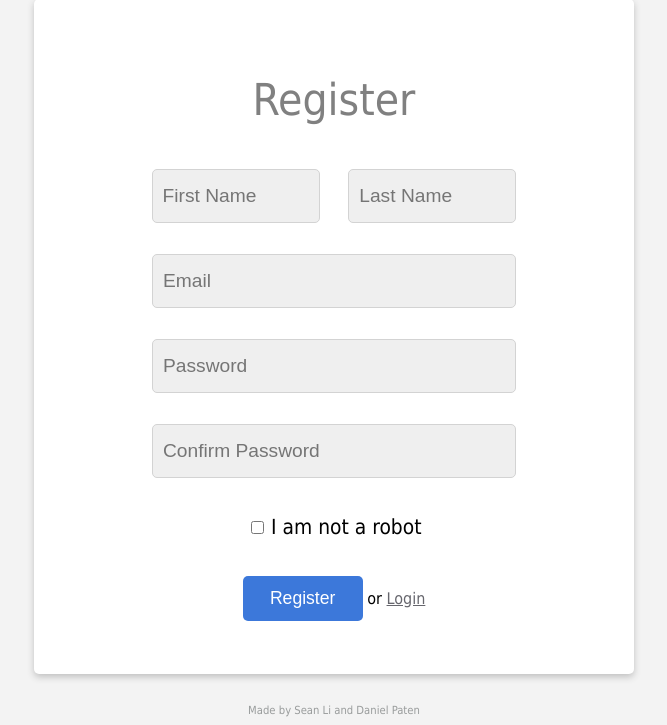
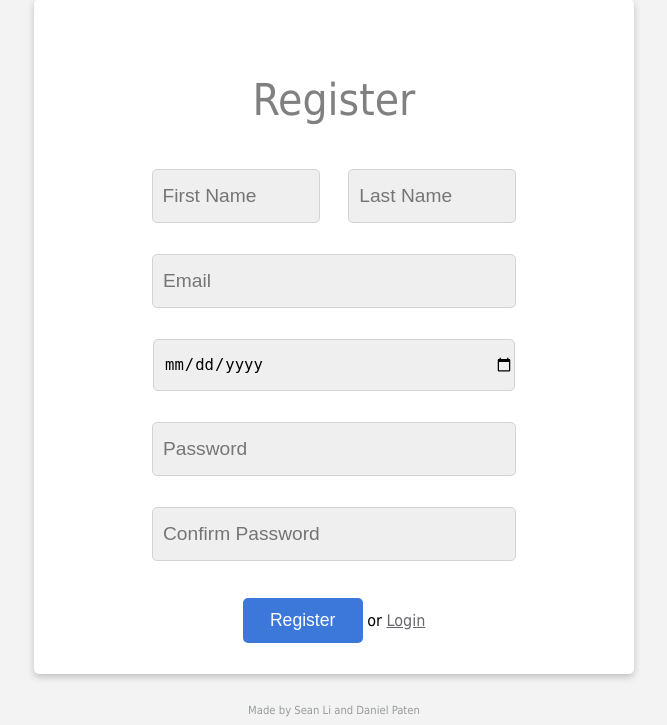
Before and after one commit to leexsen/Brisbane-Park-Finder, a PHP site: page /register.html in a window 1280 px wide. Shown: the part 147-872 px from the top of the page, without its empty margins (306-973 px from the left). Run offline with PHP 8.4, Linux system fonts and the light colour scheme.

Commit message:
Changed checkbox to a date picker to match specification

```diff
--- a/register.html
+++ b/register.html
@@ -57,16 +57,15 @@
             <form action="index.html" method="get" onsubmit="return registerSubmit(this)">
                 <input type="text" class="loginFormHalf" name="firstName" placeholder="First Name" onkeypress="clearError('noName')">
                 <input type="text" class="loginFormHalf" name="lastName" placeholder="Last Name" onkeypress="clearError('noName')"><br>
-                <span id="noName" class="errorText">Please enter in a name.</span><br>
+                <span id="noName" class="errorText">Please enter a name.</span><br>
                 <input type="text" class="loginForm" name="emailForm" placeholder="Email" onkeypress="clearError('noEmail')"><br>
                 <span id="noEmail" class="errorText">Please enter a valid email address.</span><br>
+                <input type="date" class="loginForm" name="dateForm" placeholder="Birthday (yyyy-mm-dd)" onchange="clearError('noDate')"><br>
+                <span id="noDate" class="errorText">Please provide your birth date.</span><br>
                 <input type="password" class="loginForm" name="passwordForm" placeholder="Password" onkeypress="clearError('noPassword')"><br>
-                <span id="noPassword" class="errorText">Please enter in a password.</span><br>
+                <span id="noPassword" class="errorText">Please enter a password.</span><br>
                 <input type="password" class="loginForm" name="confirmForm" placeholder="Confirm Password" onkeypress="clearError('noConfirm')"><br>
                 <span id="noConfirm" class="errorText">Please confirm your password.</span><br>
-                <input type="checkbox" id="robotCheck" name="robotCheck" onchange="clearError('badRobot')">
-                <label id="robotLabel" for="robotCheck"> I am not a robot</label><br>
-                <span id="badRobot" class="errorText">Please ensure you are not a robot.</span><br>
                 <input type="submit" id="loginButton" value="Register">
                 <span id="loginOrRegisterText"> or <a href="login.html">Login</a></span>
             </form>
--- a/script.js
+++ b/script.js
@@ -223,10 +223,10 @@ function registerSubmit(form) {
     var email = checkEmail(form);
     var password = checkPassword(form);
     var confirm = checkConfirm(form);
-    var robot = checkRobot(form);
+    var date = checkDate(form);
     var usage = checkUsage(form);
 
-    return (name && email && password && confirm && usage);
+    return (name && email && date && password && confirm && usage);
 }
 
 // Checks if the name fields are empty and returns false if so
@@ -241,12 +241,8 @@ function checkName(form) {
 
 // Checks if the email field is empty or invalid and returns false if so.
 function checkEmail(form) {
-    // Credit to W3C for the pattern matching code
-    var x = form.emailForm.value;
-    var atpos = x.indexOf("@");
-    var dotpos = x.lastIndexOf(".");
-
-    if (form.emailForm.value == "" || atpos < 1 || dotpos < atpos + 2 || dotpos + 2 > x.length) {
+    var emailPattern =/^[^\s@]+@[^\s@]+\.[^\s@]+$/;
+    if(!emailPattern.test(form.emailForm.value)) {
         document.getElementById("noEmail").style.display = 'inline-block';
         return false;
     } else {
@@ -279,9 +275,10 @@ function checkConfirm(form) {
 }
 
 // Checks if the checkbox is checked and returns true if so
-function checkRobot(form) {
-    if (form.robotCheck.checked == false) {
-        document.getElementById("badRobot").style.display = 'inline-block';
+function checkDate(form) {
+    var datePattern =/^([0-9]{4})-([0-9]{1,2})-([0-9]{1,2})$/;
+    if(!datePattern.test(form.dateForm.value)) {
+        document.getElementById("noDate").style.display = 'inline-block';
         return false;
     } else {
         return true;
--- a/style.css
+++ b/style.css
@@ -508,7 +508,7 @@ body, html {
 #loginButton {
     margin-left: auto;
     margin-right: auto;
-    margin-top: 3%;
+    margin-top: 2%;
     height: 45px;
     width: 20%;
     min-width: 70px;
@@ -536,14 +536,6 @@ body, html {
     display: none;
 }
 
-#robotCheck {
-    margin-top: 3%;
-}
-
-#robotLabel {
-    font-size: 130%;
-}
-
 #footer {
     text-align: center;
     margin-top: 10px;
```
